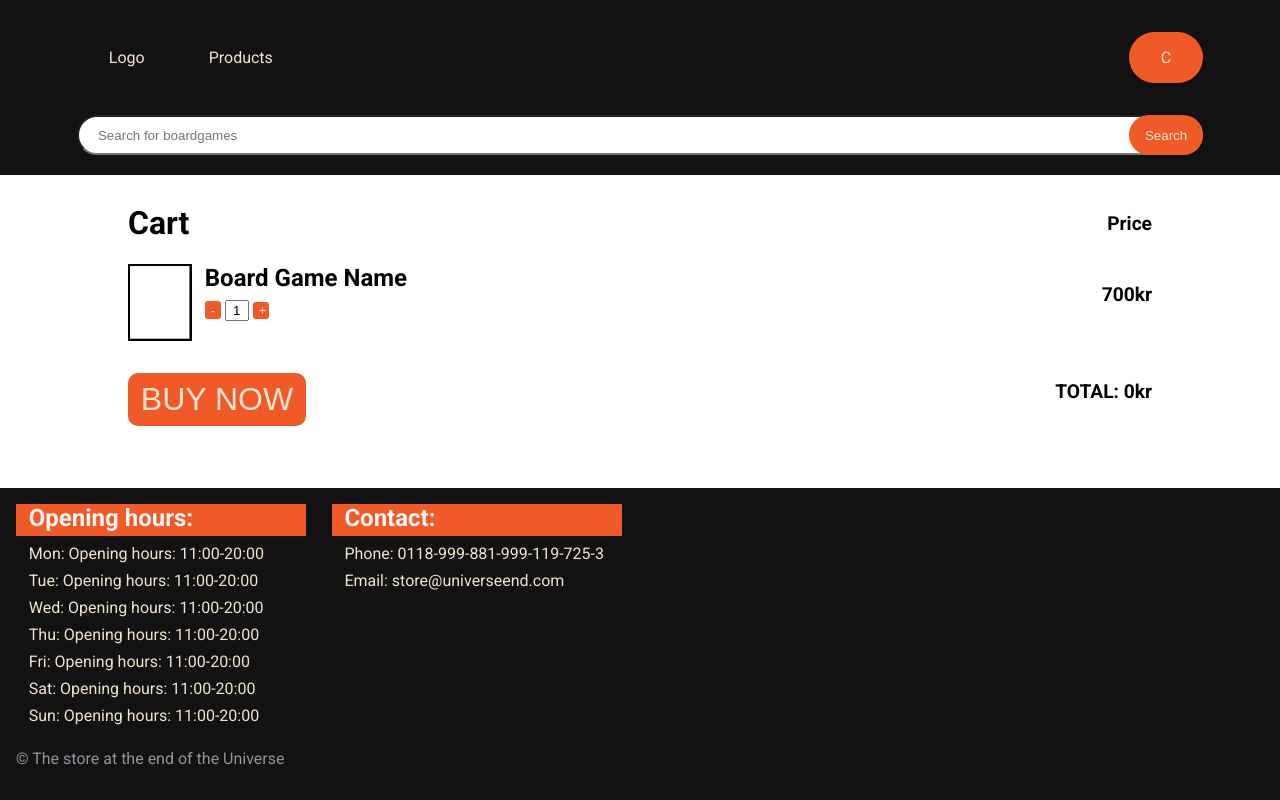
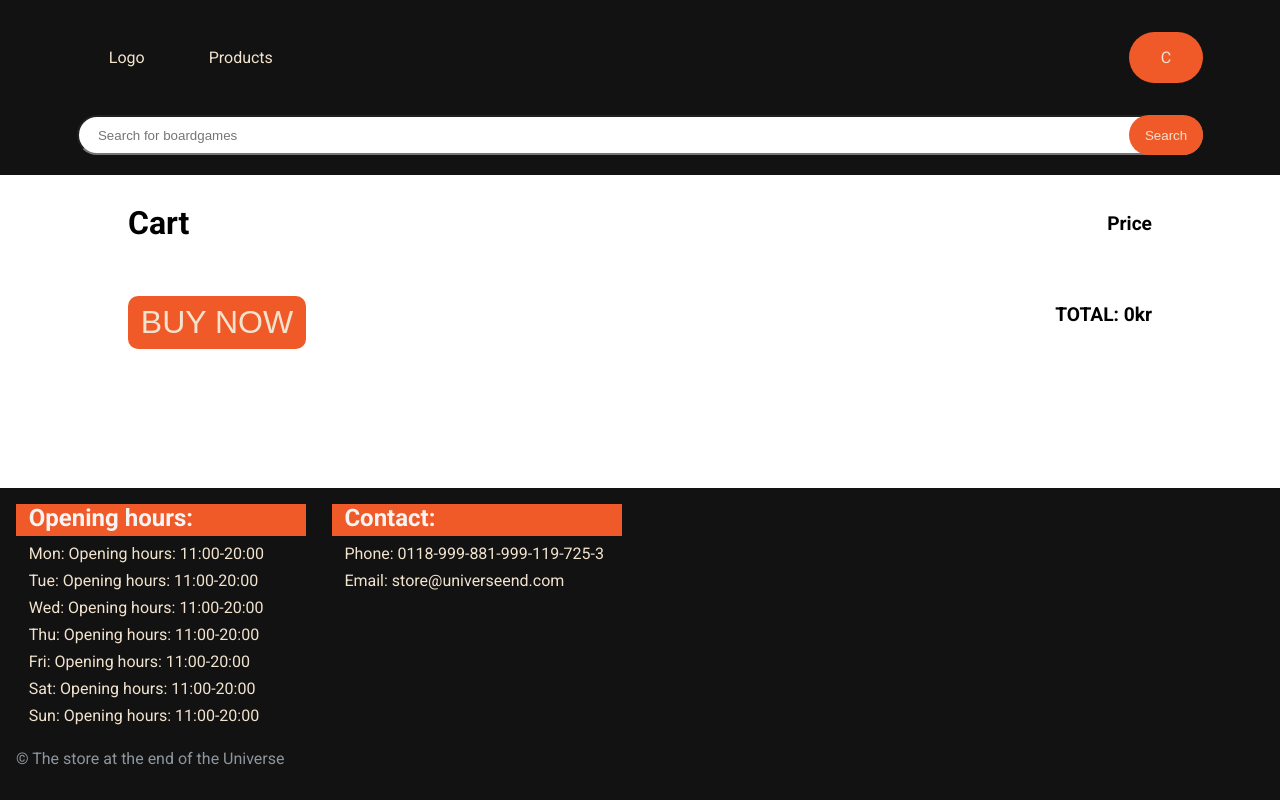
Before and after one commit to Dev-A38/e-commerce-website, a plain HTML site: page cart.html in a window 1280 px wide. Drawn offline with Linux system fonts and the light colour scheme.

Commit message:
Refactoring: Removed old cart placeholder product and made the hero on the home page to look better

```diff
--- a/cart.html
+++ b/cart.html
@@ -40,26 +40,7 @@
         <h1>Cart</h1>
         <p>Price</p>
       </div>
-      <div id="cart-page-container">
-        <article class="cart-page-product">
-          <div class="cart-page-information-conatiner">
-            <img
-              class="cart-product-image"
-              src="img/Placeholder.png"
-              alt="product image"
-            />
-            <div class="cart-page-name-amount-container">
-              <h2 class="cart-product-name">Board Game Name</h2>
-              <div>
-                <button class="cart-product-negative-button">-</button>
-                <input value="1" class="cart-product-amount" type="text" />
-                <button class="cart-product-posetive-button">+</button>
-              </div>
-            </div>
-            <p class="cart-product-price">700kr</p>
-          </div>
-        </article>
-      </div>
+      <div id="cart-page-container"></div>
       <div class="cart-page-header-conatiner">
         <button class="cart-buy-button">BUY NOW</button>
         <p id="cart-total-price">TOTAL: 700kr</p>
```
Also changed, not shown: img/hero-placeholder.png.
